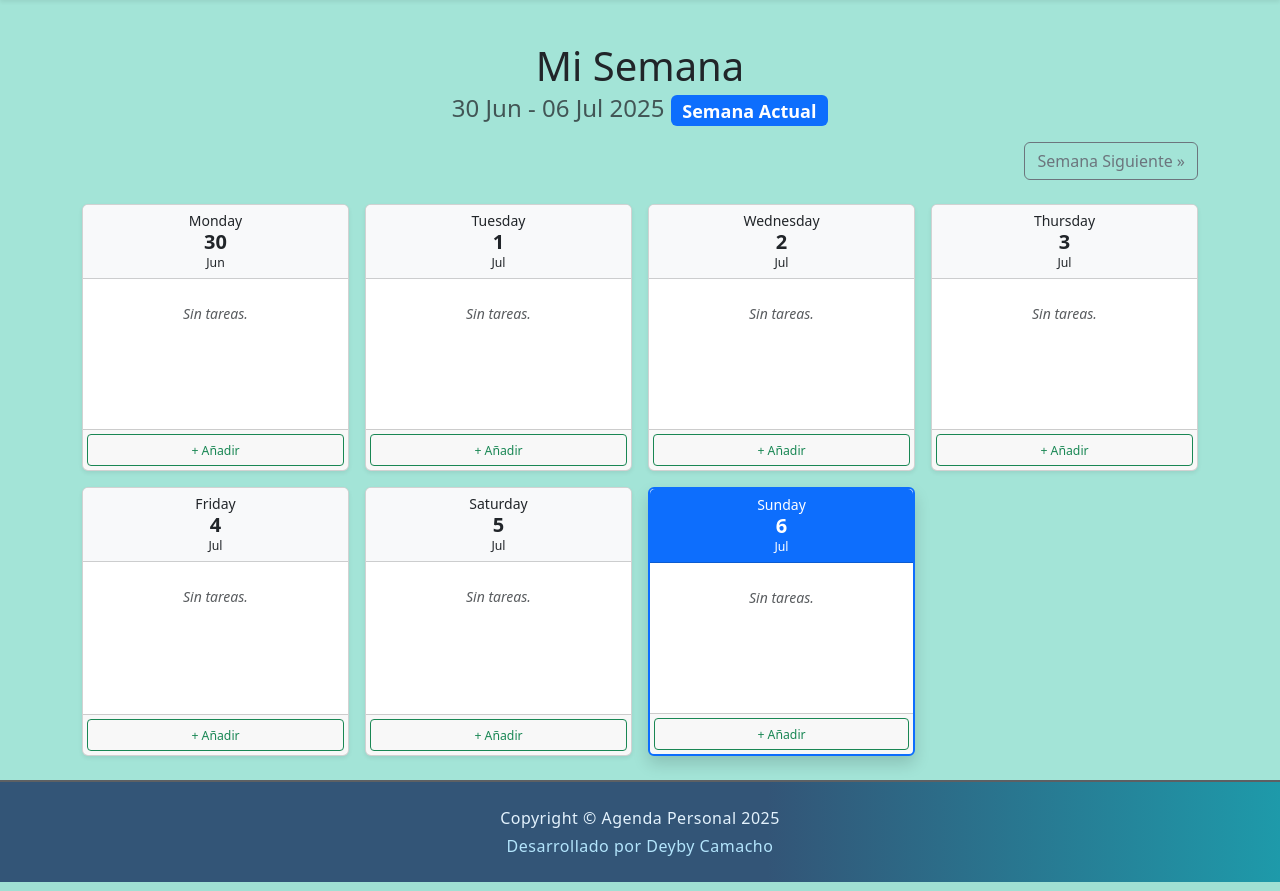
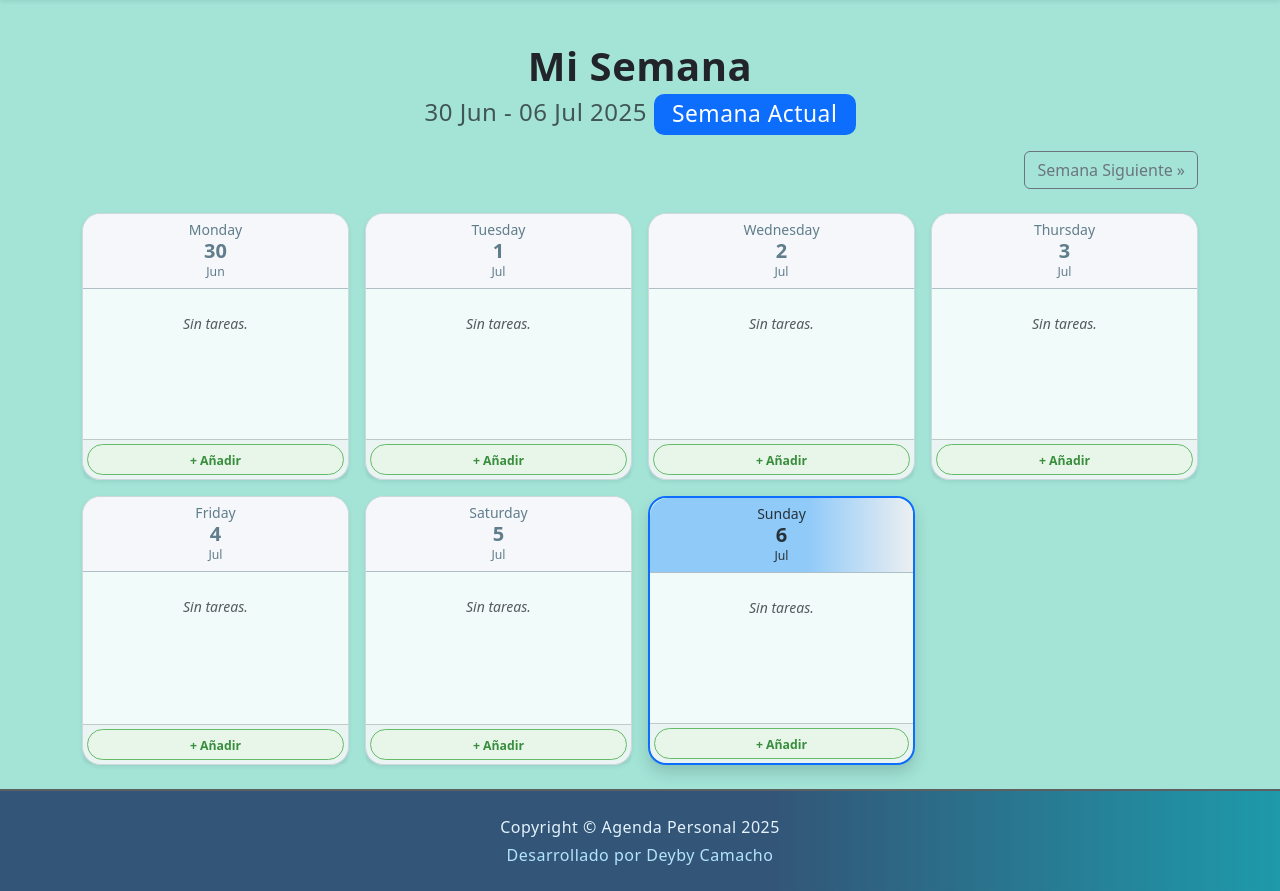
Before and after one commit to deyby01/agenda_personal, a Django app: page /agenda/ in a window 1280 px wide. Shown: the part 62-953 px from the top of the page. Run offline with Django 5.2, Linux system fonts and the light colour scheme; the visitor is signed in with stand-in values (Sample User, id 1); data that the repository does not hold is empty.

Commit message:
feat: Improve view and style of week

```diff
--- a/static/css/custom_style.css
+++ b/static/css/custom_style.css
@@ -209,3 +209,99 @@ body {
     font-weight: 500;
     letter-spacing: 0.5px;
 }
+
+
+
+/*--- ESTILO MI SEMANA----*/
+
+/* Fondo plata con degradado sutil */
+.body-mi-semana, .main-mi-semana {
+    background: linear-gradient(135deg, #eceff1 0%, #f5f7fa 100%);
+    min-height: 100vh;
+}
+
+/* Tarjetas de días con efecto glass y sombra */
+.card.semana-dia {
+    background: rgba(255,255,255,0.85);
+    border-radius: 18px;
+    box-shadow: 0 4px 24px rgba(176,190,197,0.18), 0 1.5px 6px rgba(120,144,156,0.10);
+    border: 1.5px solid #cfd8dc;
+    transition: transform 0.12s, box-shadow 0.12s;
+}
+.card.semana-dia:hover {
+    transform: translateY(-4px) scale(1.03);
+    box-shadow: 0 8px 32px rgba(120,144,156,0.18), 0 2px 8px rgba(120,144,156,0.12);
+}
+
+/* Cabecera del día */
+.card-header.bg-primary, .card-header.bg-light {
+    border-top-left-radius: 18px;
+    border-top-right-radius: 18px;
+    border-bottom: 1px solid #b0bec5;
+}
+.card-header.bg-primary {
+    background: linear-gradient(90deg, #90caf9 60%, #eceff1 100%) !important;
+    color: #263238 !important;
+}
+.card-header.bg-light {
+    background: #f5f7fa !important;
+    color: #607d8b !important;
+}
+
+/* Botón + Añadir */
+.btn-outline-success {
+    border-radius: 16px;
+    font-weight: 600;
+    background: #e8f5e9;
+    border: 1.5px solid #66bb6a;
+    color: #388e3c;
+    transition: background 0.15s, color 0.15s;
+}
+.btn-outline-success:hover, .btn-outline-success:focus {
+    background: linear-gradient(90deg, #66bb6a 60%, #b2dfdb 100%);
+    color: #fff;
+    border-color: #388e3c;
+}
+
+/* Botones de acción de tarea */
+.action-buttons-semana .btn-outline-secondary {
+    border-radius: 12px;
+    font-size: 0.9em;
+}
+.action-buttons-semana .btn-outline-danger {
+    border-radius: 12px;
+    font-size: 0.9em;
+}
+
+/* Tarjetas de proyecto activo */
+.list-group-item {
+    background: rgba(255,255,255,0.92);
+    border-radius: 14px !important;
+    border: 1.5px solid #cfd8dc;
+    box-shadow: 0 2px 8px rgba(176,190,197,0.10);
+    margin-bottom: 0.7rem;
+}
+
+/* Badge de estado de proyecto */
+.badge {
+    font-size: 0.95em;
+    border-radius: 10px;
+    padding: 0.4em 0.8em;
+    font-weight: 500;
+}
+
+/* Títulos y subtítulos */
+h1, h2, h4 {
+    letter-spacing: 0.5px;
+    font-weight: 700;
+}
+
+/* Responsive: menos padding en móvil */
+@media (max-width: 767.98px) {
+    .card.semana-dia {
+        border-radius: 12px;
+    }
+    .list-group-item {
+        border-radius: 10px !important;
+    }
+}
--- a/tareas/templates/tareas/mi_semana.html
+++ b/tareas/templates/tareas/mi_semana.html
@@ -28,7 +28,7 @@
     {# Para 7 columnas en pantallas XL, 4 en LG, 3 en MD, 2 en SM, 1 por defecto #}
     {% for dia_info in dias_con_tareas %}
         <div class="col">
-            <div class="card h-100 {% if dia_info.es_hoy %}border-primary border-2 shadow{% else %}shadow-sm{% endif %}">
+            <div class="card semana-dia h-100 {% if dia_info.es_hoy %}border-primary border-2 shadow{% else %}shadow-sm{% endif %}">
                 <div class="card-header {% if dia_info.es_hoy %}bg-primary text-white{% else %}bg-light{% endif %}">
                     <h5 class="mb-0 small text-center">
                         {{ dia_info.fecha|date:"l" }}<br>
```
